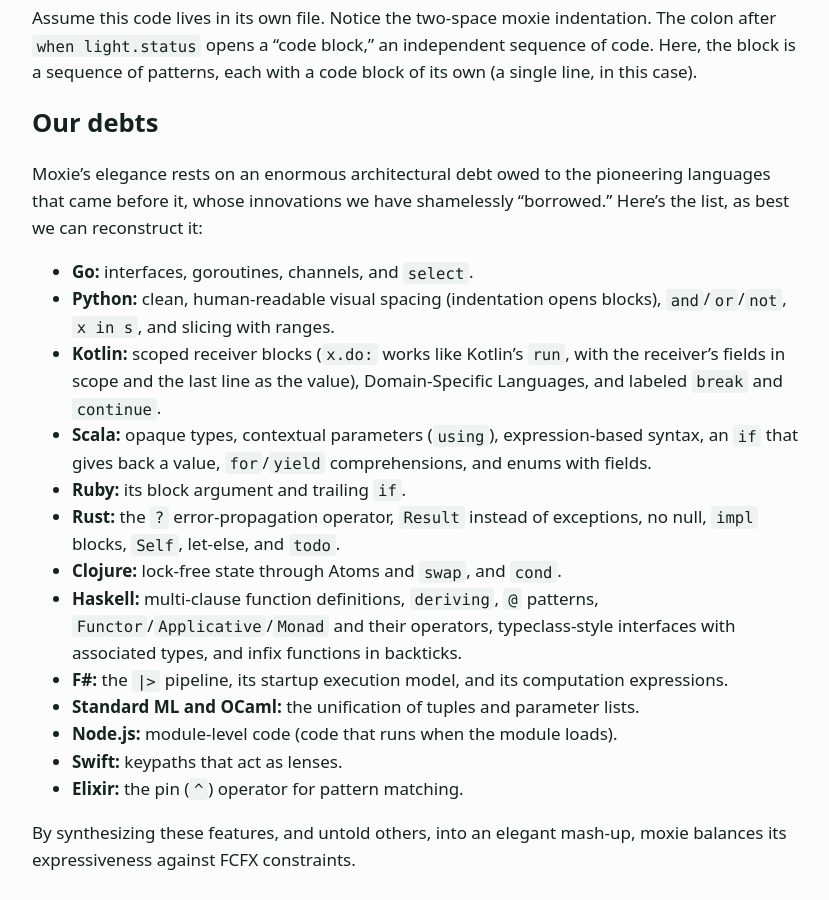
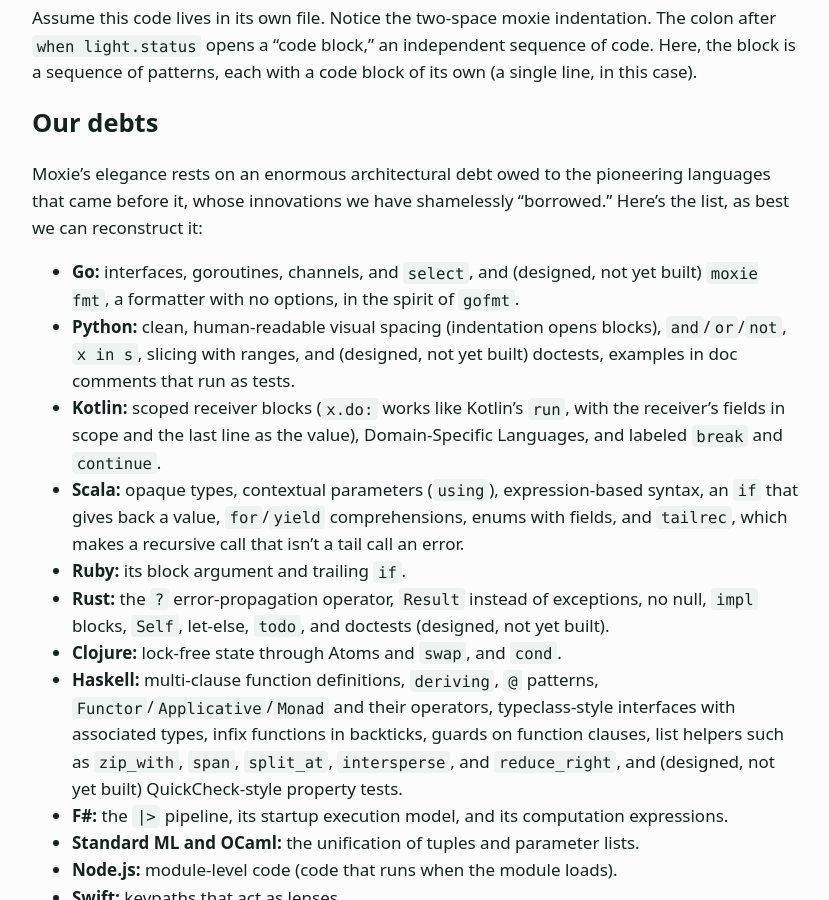
Before and after one commit to slconverse1/moxie, a Jekyll site: the page built from docs/index.md, in a window 1280 px wide and 900 px high, scrolled down 1851 px. Shown: the whole window, without its empty margins (224-1053 px from the left). Built offline with Jekyll 4.4.1, drawn with Linux system fonts in a browser that asks for light colours.

Commit message:
Site Intros: add the survey features to Our debts
Co-Authored-By: Claude Sonnet 5.5 <noreply@anthropic.com>
Claude-Session: https://claude.ai/code/session_01XCzUchPRZuBnrDtgjNTTye

```diff
--- a/docs/index.md
+++ b/docs/index.md
@@ -55,14 +55,14 @@ Assume this code lives in its own file. Notice the two-space moxie indentation.
 
 Moxie's elegance rests on an enormous architectural debt owed to the pioneering languages that came before it, whose innovations we have shamelessly "borrowed." Here's the list, as best we can reconstruct it:
 
-- **Go:** interfaces, goroutines, channels, and `select`.
-- **Python:** clean, human-readable visual spacing (indentation opens blocks), `and`/`or`/`not`, `x in s`, and slicing with ranges.
+- **Go:** interfaces, goroutines, channels, and `select`, and (designed, not yet built) `moxie fmt`, a formatter with no options, in the spirit of `gofmt`.
+- **Python:** clean, human-readable visual spacing (indentation opens blocks), `and`/`or`/`not`, `x in s`, slicing with ranges, and (designed, not yet built) doctests, examples in doc comments that run as tests.
 - **Kotlin:** scoped receiver blocks (`x.do:` works like Kotlin's `run`, with the receiver's fields in scope and the last line as the value), Domain-Specific Languages, and labeled `break` and `continue`.
-- **Scala:** opaque types, contextual parameters (`using`), expression-based syntax, an `if` that gives back a value, `for`/`yield` comprehensions, and enums with fields.
+- **Scala:** opaque types, contextual parameters (`using`), expression-based syntax, an `if` that gives back a value, `for`/`yield` comprehensions, enums with fields, and `tailrec`, which makes a recursive call that isn't a tail call an error.
 - **Ruby:** its block argument and trailing `if`.
-- **Rust:** the `?` error-propagation operator, `Result` instead of exceptions, no null, `impl` blocks, `Self`, let-else, and `todo`.
+- **Rust:** the `?` error-propagation operator, `Result` instead of exceptions, no null, `impl` blocks, `Self`, let-else, `todo`, and doctests (designed, not yet built).
 - **Clojure:** lock-free state through Atoms and `swap`, and `cond`.
-- **Haskell:** multi-clause function definitions, `deriving`, `@` patterns, `Functor`/`Applicative`/`Monad` and their operators, typeclass-style interfaces with associated types, and infix functions in backticks.
+- **Haskell:** multi-clause function definitions, `deriving`, `@` patterns, `Functor`/`Applicative`/`Monad` and their operators, typeclass-style interfaces with associated types, infix functions in backticks, guards on function clauses, list helpers such as `zip_with`, `span`, `split_at`, `intersperse`, and `reduce_right`, and (designed, not yet built) QuickCheck-style property tests.
 - **F#:** the `|>` pipeline, its startup execution model, and its computation expressions.
 - **Standard ML and OCaml:** the unification of tuples and parameter lists.
 - **Node.js:** module-level code (code that runs when the module loads).
```
Also changed, not shown: docs/gc/index.md (+5 -5 lines).
